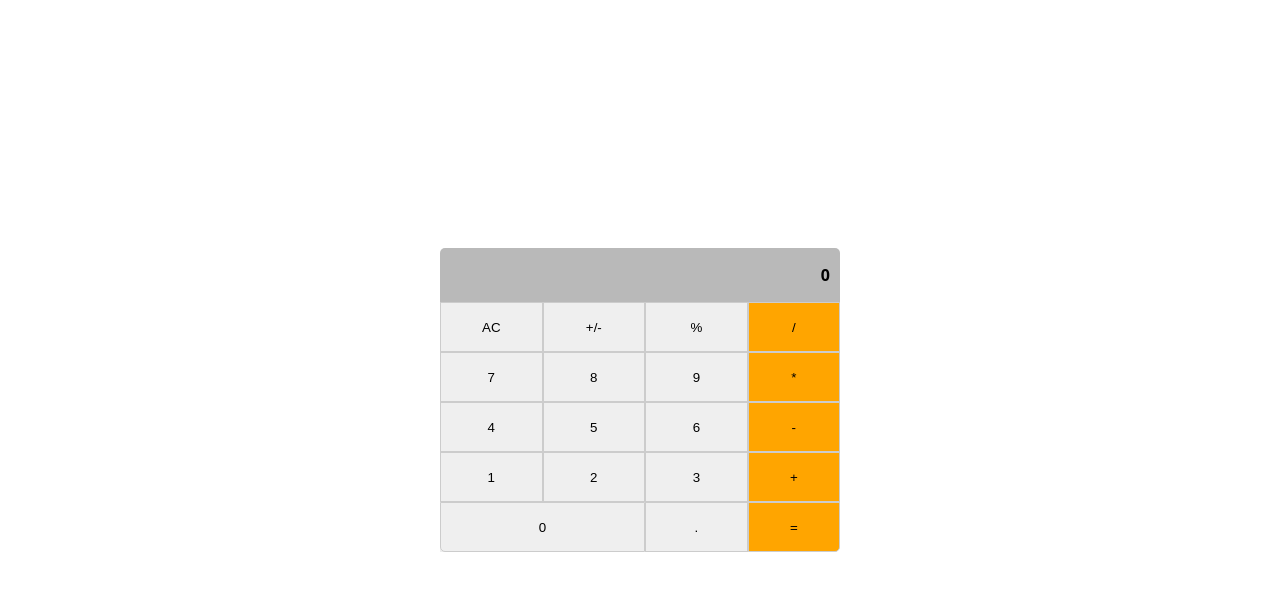
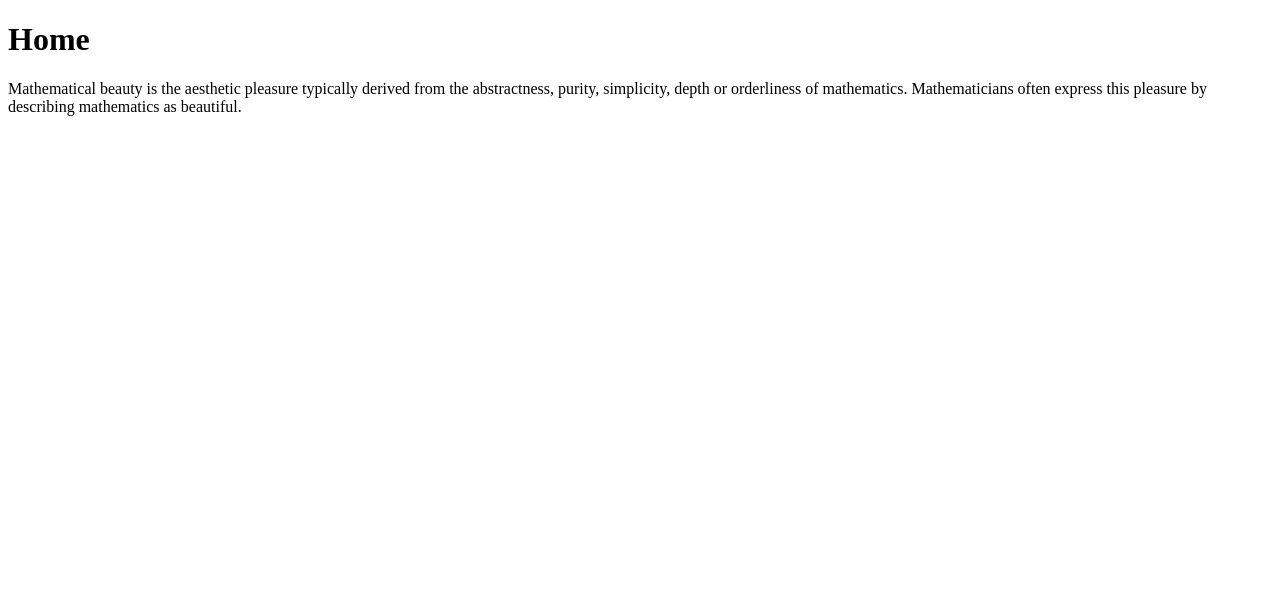
Before and after one commit to carlos-osorio-developer/MathLovers, a React (Create React App) app: page / in a window 1280 px wide. Shown: the top 590 px of the page. Built offline with nearby package versions, Linux system fonts and the light colour scheme.

Commit message:
Add home page

```diff
--- a/package.json
+++ b/package.json
@@ -10,6 +10,7 @@
     "prop-types": "^15.8.1",
     "react": "^17.0.2",
     "react-dom": "^17.0.2",
+    "react-router-dom": "^6.2.1",
     "react-scripts": "5.0.0",
     "web-vitals": "^2.1.4"
   },
--- a/src/App.js
+++ b/src/App.js
@@ -1,10 +1,13 @@
-import Value from './components/calculator';
+import { Routes, Route } from 'react-router-dom';
+import Calculator from './components/calculator';
+import Home from './pages/home';
 
 function App() {
   return (
-    <div className="App">
-      <Value />
-    </div>
+    <Routes>
+      <Route path="/" element={<Home />} />
+      <Route path="calculator" element={<Calculator />} />
+    </Routes>
   );
 }
 
--- a/src/index.js
+++ b/src/index.js
@@ -1,11 +1,14 @@
 import React from 'react';
 import ReactDOM from 'react-dom';
+import { BrowserRouter as Router } from 'react-router-dom';
 import App from './App';
 import reportWebVitals from './reportWebVitals';
 
 ReactDOM.render(
   <React.StrictMode>
-    <App />
+    <Router>
+      <App />
+    </Router>
   </React.StrictMode>,
   document.getElementById('root'),
 );
--- /dev/null
+++ b/src/pages/home.js
@@ -0,0 +1,14 @@
+import React from 'react';
+
+const Home = () => (
+  <div>
+    <h1>Home</h1>
+    <p>
+      Mathematical beauty is the aesthetic pleasure typically derived from the abstractness,
+      purity, simplicity, depth or orderliness of mathematics.
+      Mathematicians often express this pleasure by describing mathematics as beautiful.
+    </p>
+  </div>
+);
+
+export default Home;
```
Also changed, not shown: 1 other file (tests, documents, lock files or other folders).
